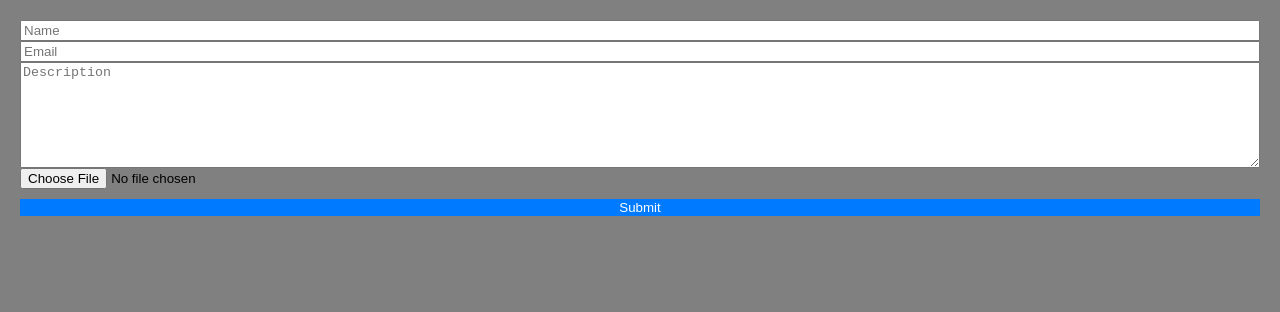
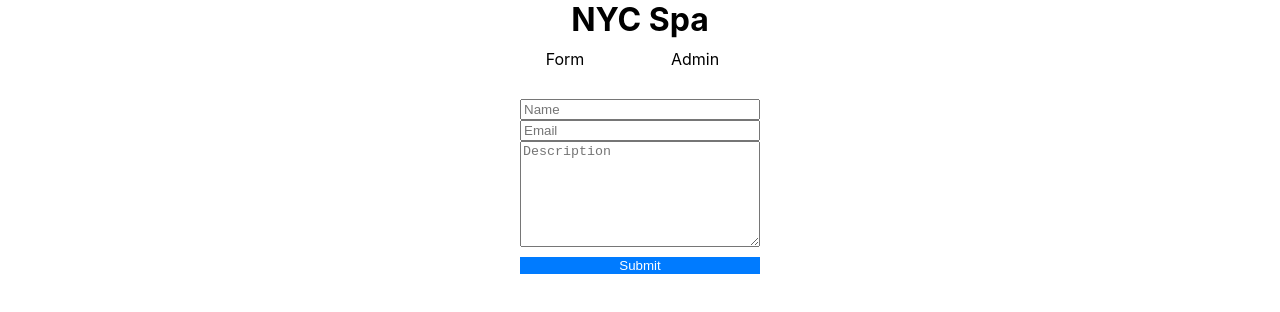
Before and after one commit to wu-jiaxi/spa-website, a React (Vite) app: page /form in a window 1280 px wide. Shown: the top 312 px of the page. Built offline with nearby package versions, Linux system fonts and the light colour scheme; what react-swipeable-views-utils would draw is missing.

Commit message:
ready for aws

```diff
--- a/src/App.jsx
+++ b/src/App.jsx
@@ -10,9 +10,10 @@ function App() {
     <BrowserRouter>
       <Routes>
         <Route path="/" element={<SpaHomepage />} />
-        <Route path="form" element={<TicketForm />} />
-        <Route path="layout" element={<Layout />} />
-        <Route path="admin" element={<Admin />} />
+        <Route element={<Layout />}>
+          <Route path="form" element={<TicketForm />} />
+          <Route path="admin" element={<Admin />} />
+        </Route>
       </Routes>
     </BrowserRouter>
   );
--- a/src/components/Admin/Admin.css
+++ b/src/components/Admin/Admin.css
@@ -19,6 +19,7 @@
 
 #heading {
   margin: 0;
+  color: black;
 }
 
 #drilldown {
--- a/src/components/Admin/Admin.jsx
+++ b/src/components/Admin/Admin.jsx
@@ -1,6 +1,6 @@
 // src/components/Admin.jsx
 import { useState, useEffect } from "react";
-import { getTickets, deleteTicket, updateTicket } from "../services/api";
+import { getTickets, deleteTicket } from "../services/api";
 import "../Admin/Admin.css";
 
 function Admin() {
@@ -38,22 +38,6 @@ function Admin() {
     event.stopPropagation();
   };
 
-  const handleStatusClick = (event) => {
-    event.stopPropagation();
-  };
-
-  const handleStatusChange = async (id, status) => {
-    try {
-      await updateTicket(id, { status });
-
-      setData(
-        data.map((item) => (item.id === id ? { ...item, status } : item))
-      );
-    } catch (error) {
-      console.error("Error updating status:", error);
-    }
-  };
-
   return (
     <div>
       <ul id="itemDescription">
@@ -71,20 +55,6 @@ function Admin() {
                 </div>
                 <div className="itemStyles">
                   Time Created: {item.created_at}
-                </div>
-                <div className="itemStyles">
-                  Status: {item.status}
-                  <select
-                    value={item.status}
-                    onChange={(e) =>
-                      handleStatusChange(item.id, e.target.value)
-                    }
-                    onClick={handleStatusClick}
-                  >
-                    <option value="new">New</option>
-                    <option value="in progress">In Progress</option>
-                    <option value="resolved">Resolved</option>
-                  </select>
                 </div>
                 <button onClick={() => removeItem(item.id)}>Remove</button>
               </div>
--- a/src/components/Form/Form.jsx
+++ b/src/components/Form/Form.jsx
@@ -1,6 +1,5 @@
-// src/components/Form.jsx
-import { useState } from "react";
-import { createTicket } from "../services/api";
+import { useState, useRef } from "react";
+import { createTicket } from "../services/api"; // Ensure this function handles file uploads
 import "../Form/Form.css";
 import { v4 as uuidv4 } from "uuid";
 
@@ -12,15 +11,19 @@ const TicketForm = () => {
     attachment: null,
   });
 
+  const fileInputRef = useRef(null);
+
   const handleChange = (e) => {
-    setFormData({
-      ...formData,
-      [e.target.name]: e.target.value,
-    });
+    const { name, value, files } = e.target;
+    setFormData((prevState) => ({
+      ...prevState,
+      [name]: files ? files[0] : value,
+    }));
   };
 
   const handleSubmit = async (e) => {
     e.preventDefault();
+
     if (
       !formData.name.trim() ||
       !formData.email.trim() ||
@@ -31,23 +34,45 @@ const TicketForm = () => {
     }
 
     try {
+      const currentDate = new Date();
+      const options = {
+        year: "numeric",
+        month: "long",
+        day: "numeric",
+        hour: "numeric",
+        minute: "numeric",
+        second: "numeric",
+        hour12: true,
+      };
+      const formattedDate = currentDate.toLocaleString("en-US", options);
+
+      const newFormData = new FormData();
+      newFormData.append("name", formData.name);
+      newFormData.append("email", formData.email);
+      newFormData.append("description", formData.description);
+      if (formData.attachment) {
+        newFormData.append("attachment", formData.attachment);
+      }
+      newFormData.append("id", uuidv4());
+      newFormData.append("created_at", formattedDate);
+
+      await createTicket(newFormData);
+
       alert("Submitted");
-      const currentDate = new Date();
-      const formattedDate = currentDate.toLocaleString();
-      const newFormData = {
-        ...formData,
-        id: uuidv4(),
-        created_at: formattedDate,
-      };
-      await createTicket(newFormData);
+
       setFormData({
         name: "",
         email: "",
         description: "",
         attachment: null,
       });
+
+      if (fileInputRef.current) {
+        fileInputRef.current.value = "";
+      }
     } catch (error) {
       console.error("Error submitting ticket", error);
+      alert("Error submitting ticket");
     }
   };
 
@@ -61,7 +86,6 @@ const TicketForm = () => {
         encType="multipart/form-data"
       >
         <input
-          id={Math.random()}
           type="text"
           name="name"
           value={formData.name}
@@ -84,15 +108,7 @@ const TicketForm = () => {
           placeholder="Description"
           autoComplete="description-field"
         />
-        <input
-          type="file"
-          name="attachment"
-          onChange={(e) => {
-            console.log("File selected:", e.target.files[0]);
-            setFormData({ ...formData, attachment: e.target.files[0] });
-          }}
-          autoComplete="image-field"
-        />
+
         <button type="submit">Submit</button>
       </form>
     </div>
--- a/src/components/Layout/Layout.css
+++ b/src/components/Layout/Layout.css
@@ -1,7 +1,6 @@
 body {
   margin: 0;
   padding: 0;
-  background-color: grey;
 }
 
 #tabs {
@@ -19,7 +18,7 @@ ul {
 .test {
   width: 110px;
   text-align: center;
-  color: white;
+  color: black;
   text-decoration: none;
 }
 
@@ -49,14 +48,15 @@ button {
 }
 
 .link {
-  color: white;
+  color: black;
   text-decoration: none;
 }
 
-#Zealthy {
+#NycSpa {
   display: flex;
   justify-content: center;
   cursor: default;
+  color: black;
 }
 
 #tabsUL {
--- a/src/components/Layout/Layout.jsx
+++ b/src/components/Layout/Layout.jsx
@@ -4,8 +4,10 @@ import "../Layout/Layout.css";
 const Layout = () => {
   return (
     <>
-      <div id="Zealthy">
-        <h1>Zealthy</h1>
+      <div id="NycSpa">
+        <Link to="/" className="link">
+          <h1>NYC Spa</h1>
+        </Link>
       </div>
       <nav id="tabs">
         <ul id="tabsUL">
@@ -15,13 +17,12 @@ const Layout = () => {
             </Link>
           </li>
           <li className="test">
-            <Link to="/Admin" className="link">
+            <Link to="/admin" className="link">
               Admin
             </Link>
           </li>
         </ul>
       </nav>
-
       <Outlet />
     </>
   );
--- a/src/components/VideoBackground/VideoBackground.jsx
+++ b/src/components/VideoBackground/VideoBackground.jsx
@@ -24,7 +24,7 @@ const VideoBackground = () => {
           variant="contained"
           style={{ borderRadius: 50 }}
         >
-          <Link to="/layout" className="link">
+          <Link to="/form" className="link">
             Plan your Trip
           </Link>
         </Button>
--- a/src/components/services/api.js
+++ b/src/components/services/api.js
@@ -8,8 +8,12 @@ export const getTickets = async () => {
   return response.data;
 };
 
-export const createTicket = async (ticket) => {
-  const response = await axios.post(`${API_URL}tickets/`, ticket);
+export const createTicket = async (formData) => {
+  const response = await axios.post(`${API_URL}tickets/`, formData, {
+    headers: {
+      "Content-Type": "multipart/form-data",
+    },
+  });
   return response.data;
 };
 
@@ -18,8 +22,13 @@ export const getTicket = async (id) => {
   return response.data;
 };
 
-export const updateTicket = async (id, ticket) => {
-  const response = await axios.put(`${API_URL}tickets/${id}/`, ticket);
+export const updateTicket = async (id, updateData) => {
+  console.log("Update Data:", updateData);
+  const response = await axios.put(`${API_URL}tickets/${id}/`, updateData, {
+    headers: {
+      "Content-Type": "application/json",
+    },
+  });
   return response.data;
 };
 
--- a/src/index.css
+++ b/src/index.css
@@ -0,0 +1,7 @@
+:root {
+  font-family: Inter, system-ui, Avenir, Helvetica, Arial, sans-serif;
+  display: flex;
+  justify-content: center;
+  align-items: center;
+  align-content: center;
+}
```
